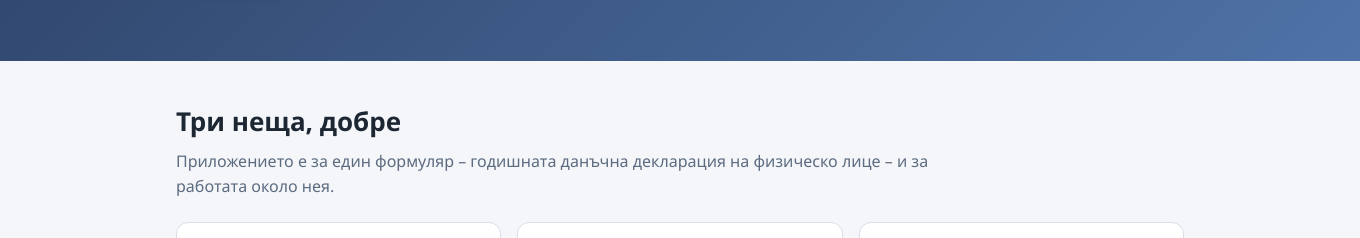
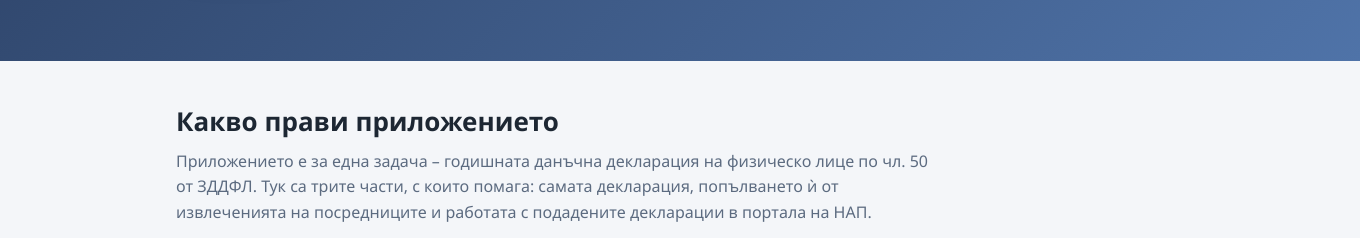
Before and after one commit to tanatosa/nap-helper, an Electron app: page docs/index.html in a window 1360 px wide. Shown: the part 269-507 px from the top of the page. Drawn offline with Linux system fonts and the light colour scheme.

Commit message:
docs fixes

```diff
--- a/docs/index.html
+++ b/docs/index.html
@@ -91,8 +91,8 @@ footer { margin-top: 48px; padding: 24px 0 40px; border-top: 1px solid var(--lin
 
 <main class="wrap">
   <section id="fokus">
-    <h2>Три неща, добре</h2>
-    <p class="lead">Приложението е за един формуляр – годишната данъчна декларация на физическо лице – и за работата около нея.</p>
+    <h2>Какво прави приложението</h2>
+    <p class="lead">Приложението е за една задача – годишната данъчна декларация на физическо лице по чл. 50 от ЗДДФЛ. Тук са трите части, с които помага: самата декларация, попълването ѝ от извлеченията на посредниците и работата с подадените декларации в портала на НАП.</p>
     <div class="grid">
       <div class="card"><div class="n">1</div><h3>Декларация по чл. 50 от ЗДДФЛ</h3>
         <p>Основният формуляр и приложенията към него: 5, 6, 8, 13 и т.н. Разчита се независимо от годината, а оригиналният HTML винаги се пази.</p></div>
```
